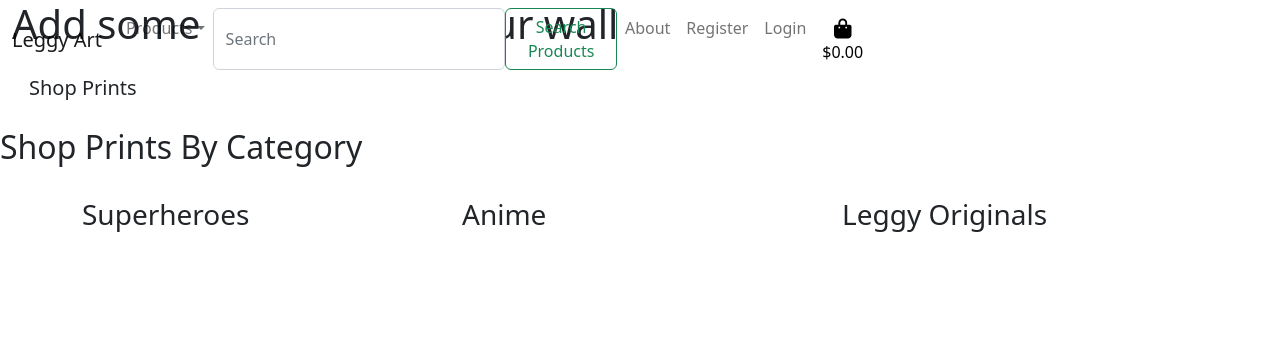
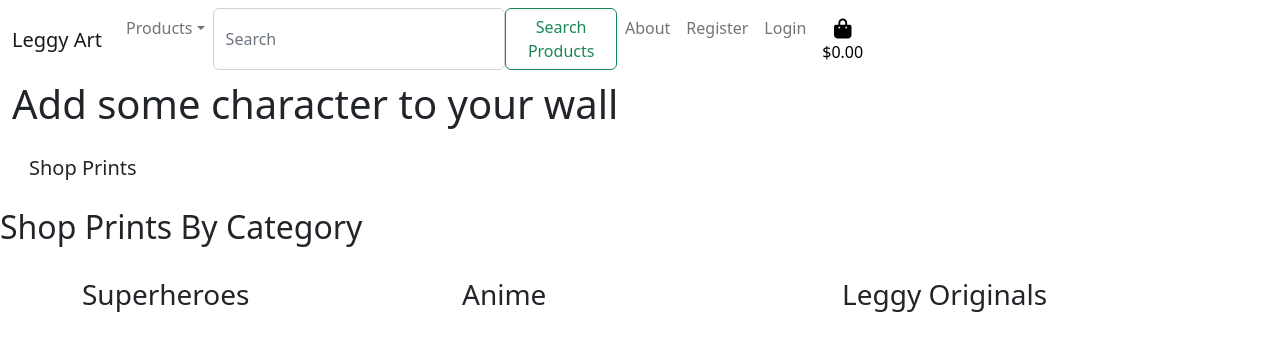
Before and after one commit to tomwiddows/leggy-art, a Django app: page / in a window 1280 px wide. Shown: the top 351 px of the page. Run offline with Django 5.2, Linux system fonts and the light colour scheme; some libraries are stand-ins or nearby versions; some web fonts are replaced.

```diff
--- a/templates/base.html
+++ b/templates/base.html
@@ -36,9 +36,8 @@
         <title>Leggy Art {% block extra_title %}{% endblock %}</title>
     </head>
     <body>
-        <header>
-            <nav class="navbar flex-column flex-sm-row navbar-expand-md fixed-top">
-                <div class="container-fluid d-flex justofy-content-between">
+        <header class="container-fluid justify-content-between d-inline-flex">
+            <nav class="navbar navbar-expand-md nav-fill">
                 <a class="navbar-brand" href="#">Leggy Art</a>
                 <button class="navbar-toggler" type="button" data-bs-toggle="collapse" data-bs-target="#collapse-nav" aria-controls="collapse-nav" aria-expanded="false" aria-label="Toggle navigation">
                     <span class="navbar-toggler-icon"></span>
@@ -100,7 +99,6 @@
                         </li>
                     </ul>
                 </div>
-                </div>
             </nav>
 
         </header>
```
Lines whose indentation alone changed are shown as unchanged.
